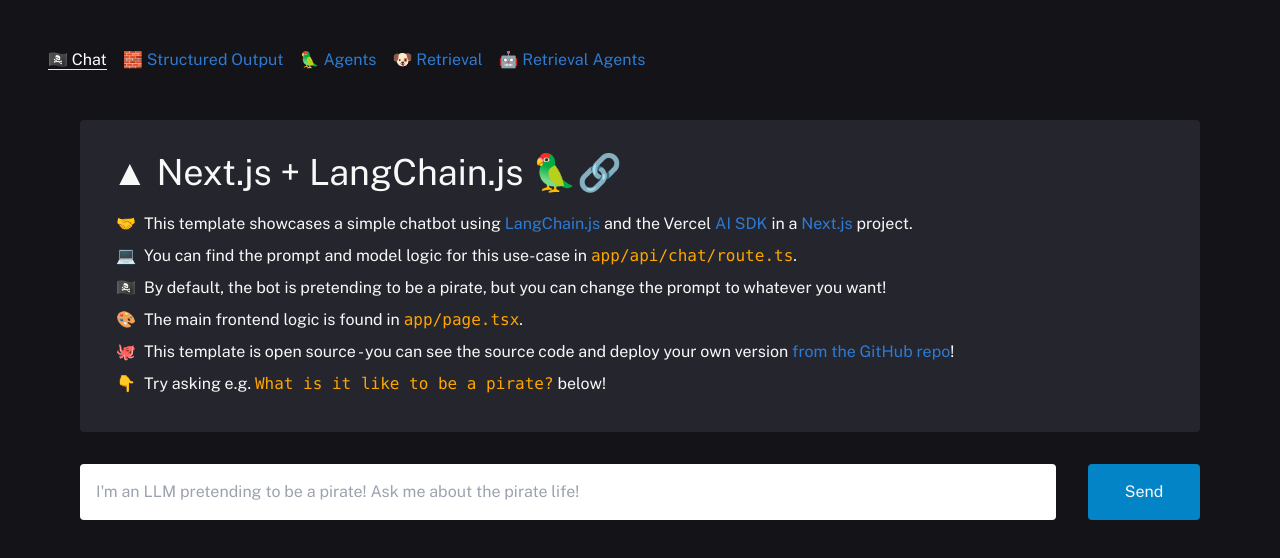
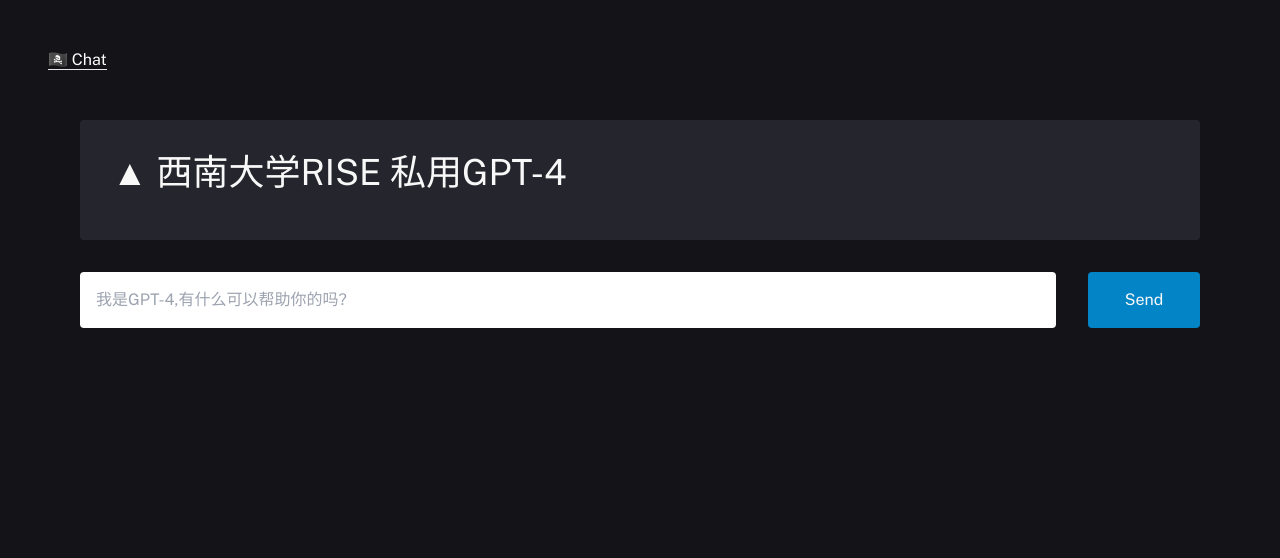
Before and after one commit to chunyoupeng/rise-chat, a Next.js app: page / in a window 1280 px wide. Shown: the top 558 px of the page. Built offline with nearby package versions, Linux system fonts and the light colour scheme.

Commit message:
delete all but chat

```diff
--- a/app/api/chat/route.ts
+++ b/app/api/chat/route.ts
@@ -11,7 +11,7 @@
   return `${message.role}: ${message.content}`;
 };
 
-const TEMPLATE = `You are a pirate named Patchy. All responses must be extremely verbose and in pirate dialect.
+const TEMPLATE = `You are a helpful asistent made by OpenAI.Your name is GPT-4.
 
 Current conversation:
 {chat_history}
@@ -44,7 +44,11 @@
      */
     const model = new ChatOpenAI({
       temperature: 0.8,
-      modelName: "gpt-3.5-turbo-1106",
+      modelName: "gpt-4-1106-preview",
+      openAIApiKey: "sk-YCmBsmQu3nDA9DeiEeAdCaBa356141D5Ab12998cBd46EbCf",
+      configuration: {
+        baseURL: "https://aiapi.xing-yun.cn/v1",
+      }
     });
 
     /**
--- a/app/page.tsx
+++ b/app/page.tsx
@@ -4,76 +4,16 @@
   const InfoCard = (
     <div className="p-4 md:p-8 rounded bg-[#25252d] w-full max-h-[85%] overflow-hidden">
       <h1 className="text-3xl md:text-4xl mb-4">
-        ▲ Next.js + LangChain.js 🦜🔗
+        ▲ 西南大学RISE 私用GPT-4
       </h1>
-      <ul>
-        <li className="text-l">
-          🤝
-          <span className="ml-2">
-            This template showcases a simple chatbot using{" "}
-            <a href="https://js.langchain.com/" target="_blank">
-              LangChain.js
-            </a>{" "}
-            and the Vercel{" "}
-            <a href="https://sdk.vercel.ai/docs" target="_blank">
-              AI SDK
-            </a>{" "}
-            in a{" "}
-            <a href="https://nextjs.org/" target="_blank">
-              Next.js
-            </a>{" "}
-            project.
-          </span>
-        </li>
-        <li className="hidden text-l md:block">
-          💻
-          <span className="ml-2">
-            You can find the prompt and model logic for this use-case in{" "}
-            <code>app/api/chat/route.ts</code>.
-          </span>
-        </li>
-        <li>
-          🏴‍☠️
-          <span className="ml-2">
-            By default, the bot is pretending to be a pirate, but you can change
-            the prompt to whatever you want!
-          </span>
-        </li>
-        <li className="hidden text-l md:block">
-          🎨
-          <span className="ml-2">
-            The main frontend logic is found in <code>app/page.tsx</code>.
-          </span>
-        </li>
-        <li className="text-l">
-          🐙
-          <span className="ml-2">
-            This template is open source - you can see the source code and
-            deploy your own version{" "}
-            <a
-              href="https://github.com/langchain-ai/langchain-nextjs-template"
-              target="_blank"
-            >
-              from the GitHub repo
-            </a>
-            !
-          </span>
-        </li>
-        <li className="text-l">
-          👇
-          <span className="ml-2">
-            Try asking e.g. <code>What is it like to be a pirate?</code> below!
-          </span>
-        </li>
-      </ul>
     </div>
   );
   return (
     <ChatWindow
       endpoint="api/chat"
       emoji="🏴‍☠️"
-      titleText="Patchy the Chatty Pirate"
-      placeholder="I'm an LLM pretending to be a pirate! Ask me about the pirate life!"
+      titleText="Chat"
+      placeholder="我是GPT-4,有什么可以帮助你的吗?"
       emptyStateComponent={InfoCard}
     ></ChatWindow>
   );
--- a/components/Navbar.tsx
+++ b/components/Navbar.tsx
@@ -7,10 +7,6 @@
   return (
     <nav className="mb-4">
       <a className={`mr-4 ${pathname === "/" ? "text-white border-b" : ""}`} href="/">🏴‍☠️ Chat</a>
-      <a className={`mr-4 ${pathname === "/structured_output" ? "text-white border-b" : ""}`} href="/structured_output">🧱 Structured Output</a>
-      <a className={`mr-4 ${pathname === "/agents" ? "text-white border-b" : ""}`} href="/agents">🦜 Agents</a>
-      <a className={`mr-4 ${pathname === "/retrieval" ? "text-white border-b" : ""}`} href="/retrieval">🐶 Retrieval</a>
-      <a className={`mr-4 ${pathname === "/retrieval_agents" ? "text-white border-b" : ""}`} href="/retrieval_agents">🤖 Retrieval Agents</a>
     </nav>
   );
 }
```
Also changed, not shown: 2 other files (tests, documents, lock files or other folders).
